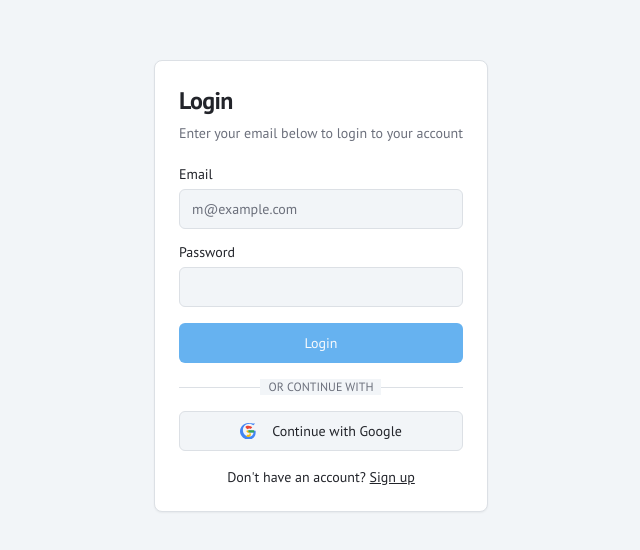
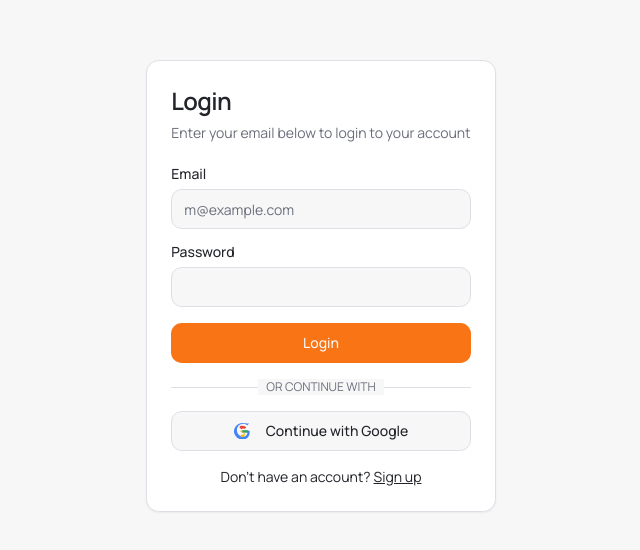
Before and after one commit to Sarvesh2005-code/Orbital-Flow, a Next.js app: page /login in a window 1280 px wide. Shown: the part 114-664 px from the top of the page, without its empty margins (319-959 px from the left). Built offline with nearby package versions, Linux system fonts and the light colour scheme; no server answers.

Commit message:
style: update image colors, palette, and fonts

```diff
--- a/src/app/globals.css
+++ b/src/app/globals.css
@@ -3,45 +3,45 @@
 @tailwind utilities;
 
 body {
-  font-family: 'PT Sans', sans-serif;
+  font-family: 'Manrope', sans-serif;
 }
 
 @layer base {
   :root {
-    --background: 210 29% 96%;
+    --background: 240 10% 97%;
     --foreground: 224 10% 15%;
-    --card: 210 40% 100%;
+    --card: 0 0% 100%;
     --card-foreground: 224 10% 15%;
-    --popover: 210 40% 100%;
+    --popover: 0 0% 100%;
     --popover-foreground: 224 10% 15%;
-    --primary: 207 82% 67%;
-    --primary-foreground: 210 40% 98%;
-    --secondary: 210 20% 92%;
+    --primary: 25 95% 53%; /* Bright Orange */
+    --primary-foreground: 0 0% 98%;
+    --secondary: 84 93% 60%; /* Lime Green */
     --secondary-foreground: 224 10% 15%;
     --muted: 210 20% 92%;
     --muted-foreground: 224 7% 45%;
-    --accent: 16 100% 70%;
-    --accent-foreground: 356 100% 98%;
+    --accent: 207 82% 67%; /* Light Blue */
+    --accent-foreground: 0 0% 98%;
     --destructive: 0 84.2% 60.2%;
     --destructive-foreground: 0 0% 98%;
     --border: 210 15% 88%;
     --input: 210 15% 88%;
-    --ring: 207 82% 67%;
-    --chart-1: 207 82% 67%;
-    --chart-2: 16 100% 70%;
+    --ring: 25 95% 53%; /* Bright Orange */
+    --chart-1: 84 93% 60%; /* Lime Green */
+    --chart-2: 25 95% 53%; /* Bright Orange */
     --chart-3: 197 37% 24%;
     --chart-4: 43 74% 66%;
     --chart-5: 27 87% 67%;
-    --radius: 0.5rem;
+    --radius: 0.8rem;
 
     --sidebar-background: 220 13% 18%;
     --sidebar-foreground: 210 20% 90%;
-    --sidebar-primary: 207 82% 67%;
-    --sidebar-primary-foreground: 210 40% 98%;
+    --sidebar-primary: 25 95% 53%;
+    --sidebar-primary-foreground: 0 0% 98%;
     --sidebar-accent: 220 10% 25%;
     --sidebar-accent-foreground: 210 20% 98%;
     --sidebar-border: 220 10% 25%;
-    --sidebar-ring: 207 82% 67%;
+    --sidebar-ring: 25 95% 53%;
   }
   .dark {
     --background: 224 10% 12%;
@@ -50,33 +50,33 @@ body {
     --card-foreground: 210 20% 90%;
     --popover: 224 10% 12%;
     --popover-foreground: 210 20% 90%;
-    --primary: 207 82% 67%;
-    --primary-foreground: 210 40% 5%;
-    --secondary: 224 10% 20%;
-    --secondary-foreground: 210 20% 98%;
+    --primary: 25 95% 53%;
+    --primary-foreground: 0 0% 98%;
+    --secondary: 84 93% 60%;
+    --secondary-foreground: 224 10% 15%;
     --muted: 224 10% 20%;
     --muted-foreground: 210 20% 60%;
-    --accent: 16 100% 70%;
-    --accent-foreground: 356 100% 98%;
+    --accent: 207 82% 67%;
+    --accent-foreground: 0 0% 98%;
     --destructive: 0 62.8% 30.6%;
     --destructive-foreground: 0 0% 98%;
     --border: 224 10% 20%;
     --input: 224 10% 20%;
-    --ring: 207 82% 67%;
-    --chart-1: 207 82% 67%;
-    --chart-2: 16 100% 70%;
+    --ring: 25 95% 53%;
+    --chart-1: 84 93% 60%;
+    --chart-2: 25 95% 53%;
     --chart-3: 30 80% 55%;
     --chart-4: 280 65% 60%;
     --chart-5: 340 75% 55%;
 
     --sidebar-background: 224 10% 12%;
     --sidebar-foreground: 210 20% 90%;
-    --sidebar-primary: 207 82% 67%;
-    --sidebar-primary-foreground: 210 40% 5%;
+    --sidebar-primary: 25 95% 53%;
+    --sidebar-primary-foreground: 0 0% 98%;
     --sidebar-accent: 224 10% 20%;
     --sidebar-accent-foreground: 210 20% 98%;
     --sidebar-border: 224 10% 20%;
-    --sidebar-ring: 207 82% 67%;
+    --sidebar-ring: 25 95% 53%;
   }
 }
 
--- a/src/app/layout.tsx
+++ b/src/app/layout.tsx
@@ -41,7 +41,7 @@ export default function RootLayout({
         <AppMetadata />
         <link rel="preconnect" href="https://fonts.googleapis.com" />
         <link rel="preconnect" href="https://fonts.gstatic.com" crossOrigin="anonymous" />
-        <link href="https://fonts.googleapis.com/css2?family=PT+Sans:ital,wght@0,400;0,700;1,400;1,700&family=Space+Grotesk:wght@300..700&display=swap" rel="stylesheet" />
+        <link href="https://fonts.googleapis.com/css2?family=Manrope:wght@200..800&family=Space+Grotesk:wght@300..700&display=swap" rel="stylesheet" />
       </head>
       <body className="font-body antialiased">
         <AuthProvider>
--- a/src/app/tasks/page.tsx
+++ b/src/app/tasks/page.tsx
@@ -64,7 +64,7 @@ export default function TasksPage() {
     const getPriorityVariant = (priority: string) => {
         switch (priority?.toLowerCase()) {
           case 'high':
-            return 'destructive';
+            return 'default';
           case 'medium':
             return 'secondary';
           default:
--- a/src/components/dashboard/productivity-chart.tsx
+++ b/src/components/dashboard/productivity-chart.tsx
@@ -50,7 +50,11 @@ export function ProductivityChart() {
           <ChartContainer config={{
               completed: {
                 label: "Tasks",
-                color: "hsl(var(--primary))",
+                color: "hsl(var(--chart-1))",
+              },
+               goals: {
+                label: "Goals",
+                color: "hsl(var(--chart-2))",
               },
             }} className="h-full w-full">
             <ResponsiveContainer width="100%" height="100%">
--- a/src/components/dashboard/todays-focus.tsx
+++ b/src/components/dashboard/todays-focus.tsx
@@ -43,7 +43,7 @@ export function TodaysFocus({ onTaskUpdate }: { onTaskUpdate: () => void}) {
   const getPriorityVariant = (priority: string) => {
     switch (priority?.toLowerCase()) {
       case 'high':
-        return 'destructive';
+        return 'default';
       case 'medium':
         return 'secondary';
       default:
--- a/tailwind.config.ts
+++ b/tailwind.config.ts
@@ -10,7 +10,7 @@ export default {
   theme: {
     extend: {
       fontFamily: {
-        body: ['"PT Sans"', 'sans-serif'],
+        body: ['"Manrope"', 'sans-serif'],
         headline: ['"Space Grotesk"', 'sans-serif'],
         code: ['monospace'],
       },
```
